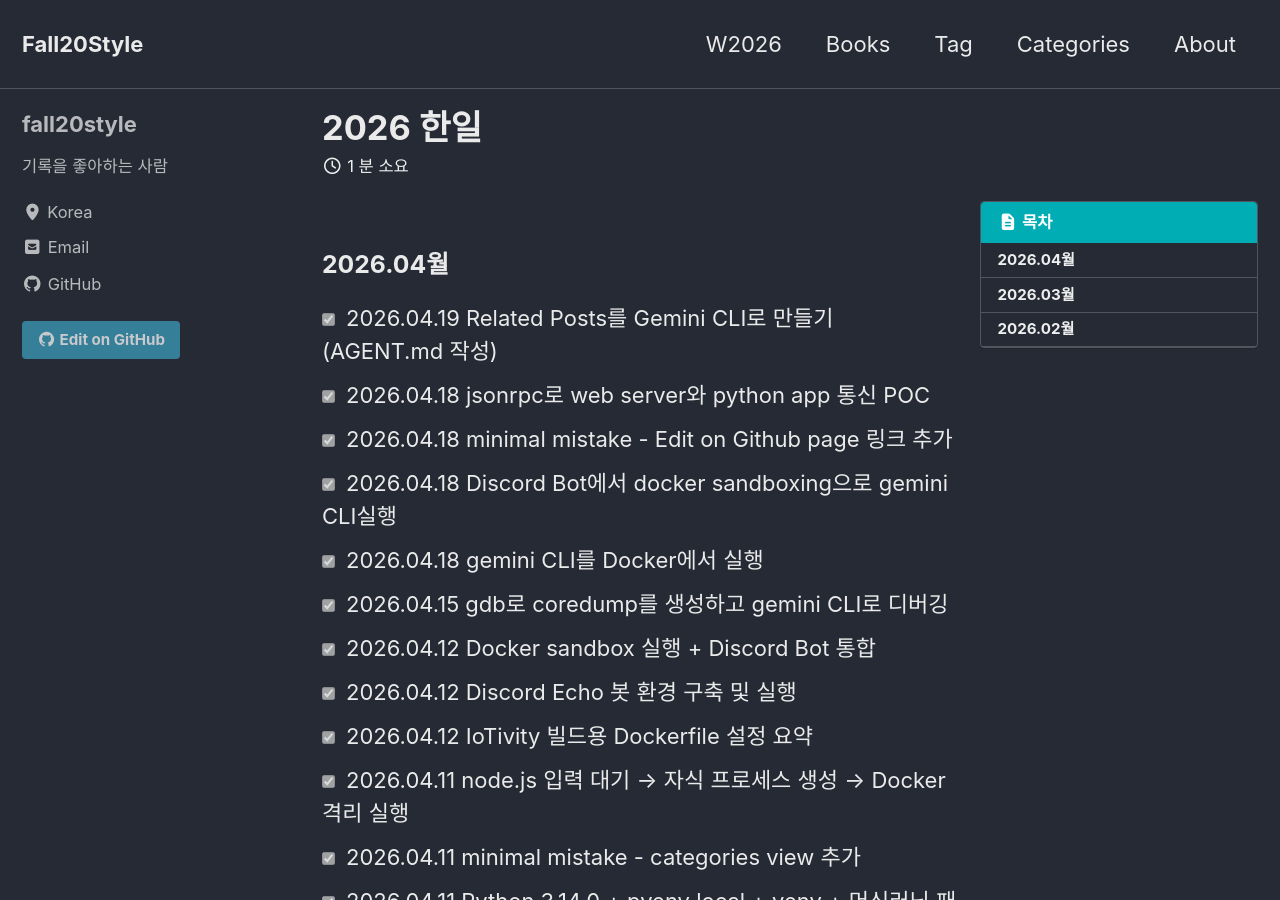
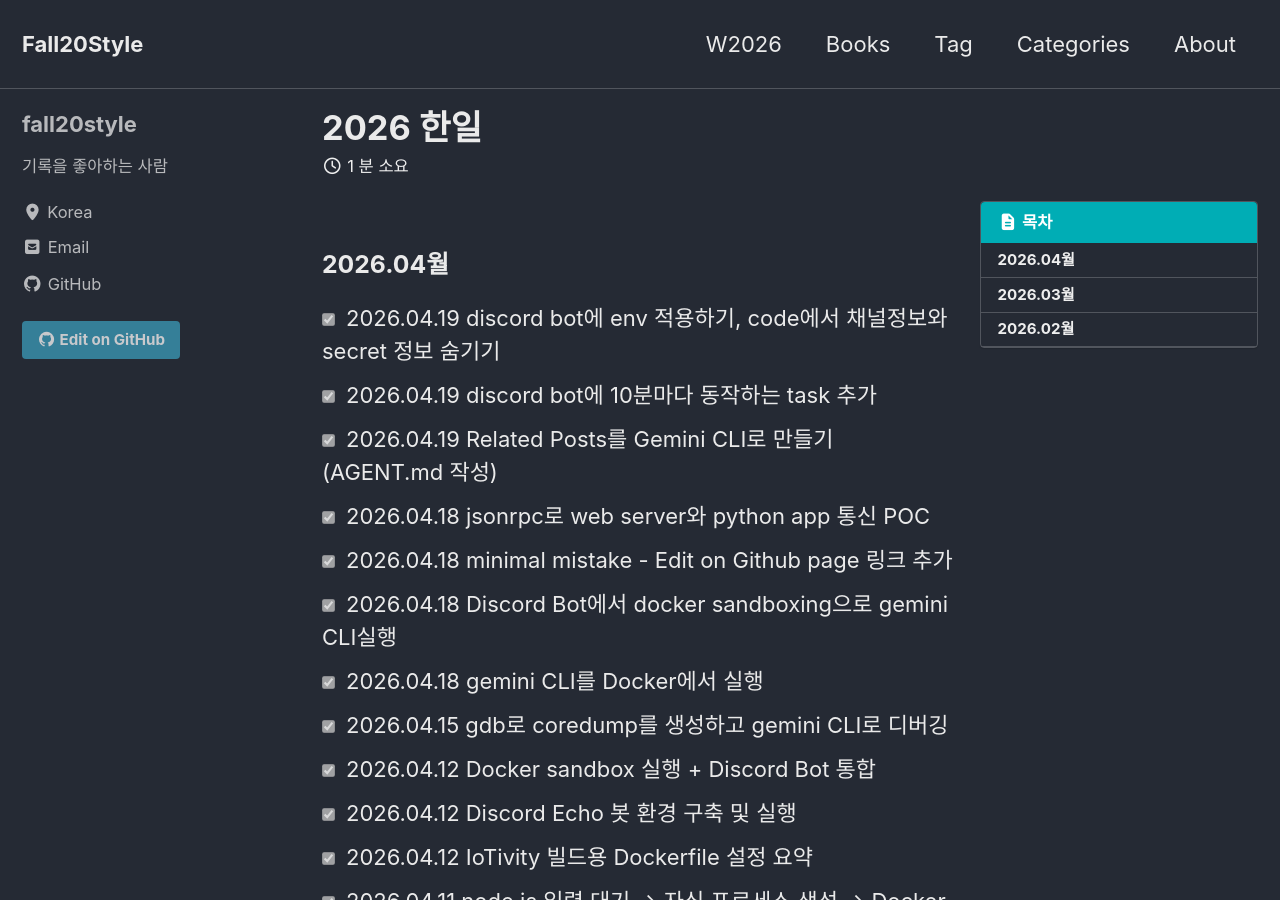
Before and after one commit to fall20style/fall20style.github.io, a Jekyll site: the page built from W2026.md, in a window 1280 px wide and 900 px high. Built offline with Jekyll 4.4.1, drawn with Linux system fonts in a browser that asks for light colours; cached includes are drawn as plain includes.

Commit message:
Update W2026.md

```diff
--- a/W2026.md
+++ b/W2026.md
@@ -12,6 +12,8 @@ description: desc가 여기에
 ---
 
 ### 2026.04월
+- [X] 2026.04.19 discord bot에 env 적용하기, code에서 채널정보와 secret 정보 숨기기
+- [X] 2026.04.19 discord bot에 10분마다 동작하는 task 추가
 - [X] 2026.04.19 Related Posts를 Gemini CLI로 만들기 (AGENT.md 작성)
 - [X] 2026.04.18 jsonrpc로 web server와 python app 통신 POC
 - [X] 2026.04.18 minimal mistake - Edit on Github page 링크 추가
```
